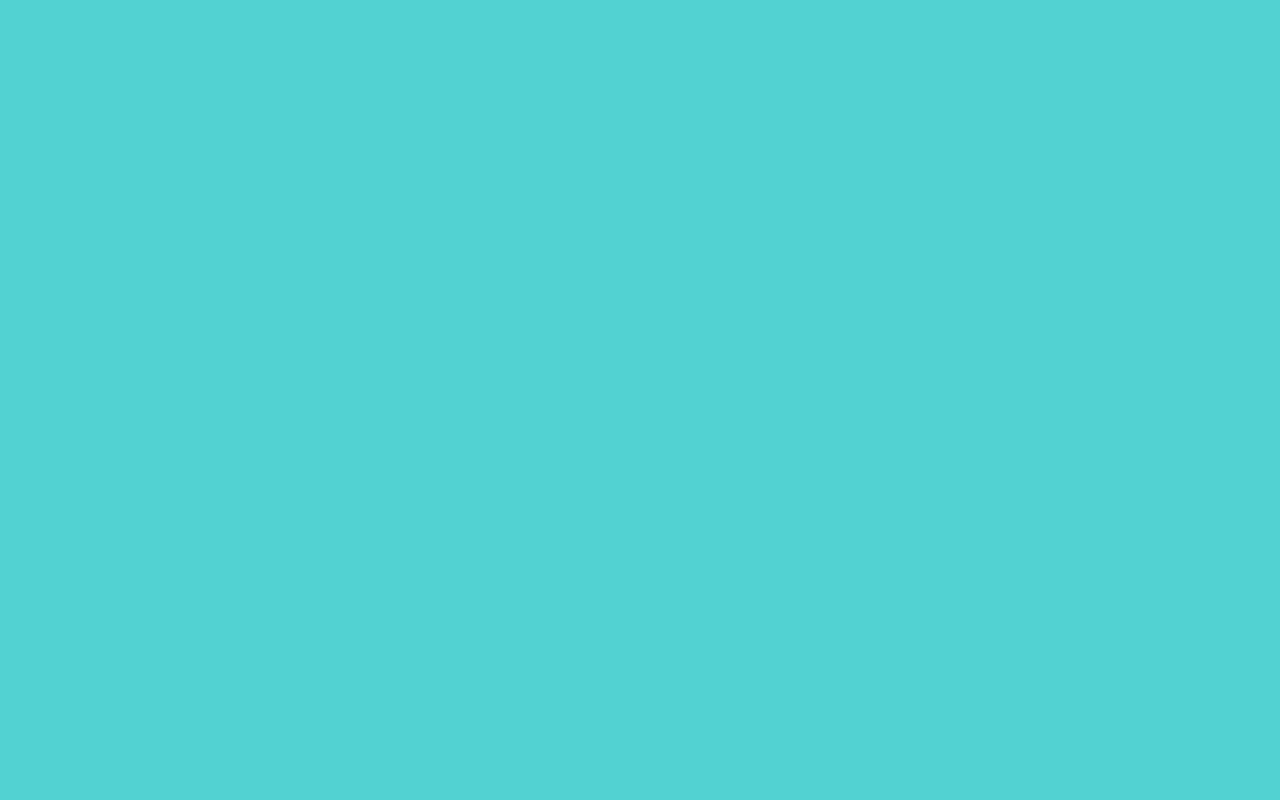
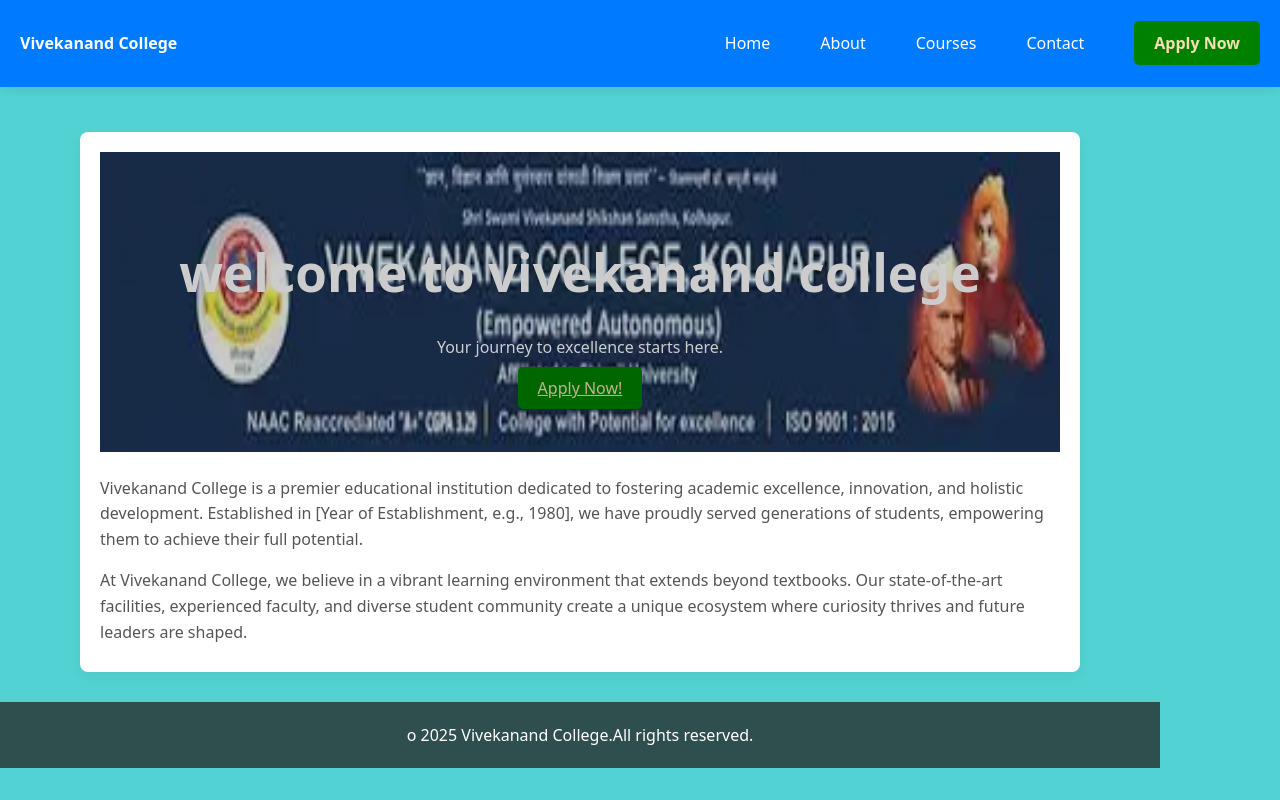
Before and after one commit to saku3411/demo1, a React (Vite) app: page / in a window 1280 px wide. Before the commit this address had no page. Built offline with nearby package versions, Linux system fonts and the light colour scheme.

Commit message:
fifth commit

```diff
--- a/src/App.jsx
+++ b/src/App.jsx
@@ -13,7 +13,7 @@
   return(
     <Router>
       <Routes>
-        <Route path="/homepage" element={<HomePage/>}/>
+        <Route path="/" element={<HomePage/>}/>
         <Route path="/aboutpage" element={<AboutPage/>}/>
         <Route path="/coursespage" element={<CoursesPage/>}/>
         <Route path="/contactpage" element={<ContactPage/>}/>
--- a/src/Components/Header/Header.jsx
+++ b/src/Components/Header/Header.jsx
@@ -7,7 +7,7 @@
         <header id="main">
             <h4>Vivekanand College</h4>
             <nav className="right-item">
-                <Link to="/homepage" id="main2">Home</Link>
+                <Link to="/" id="main2">Home</Link>
                 <Link to="/aboutpage" id="main2">About</Link>
                 <Link to="/coursespage" id="main2">Courses</Link>
                 <Link to="/contactpage"id="main2">Contact</Link>
```
